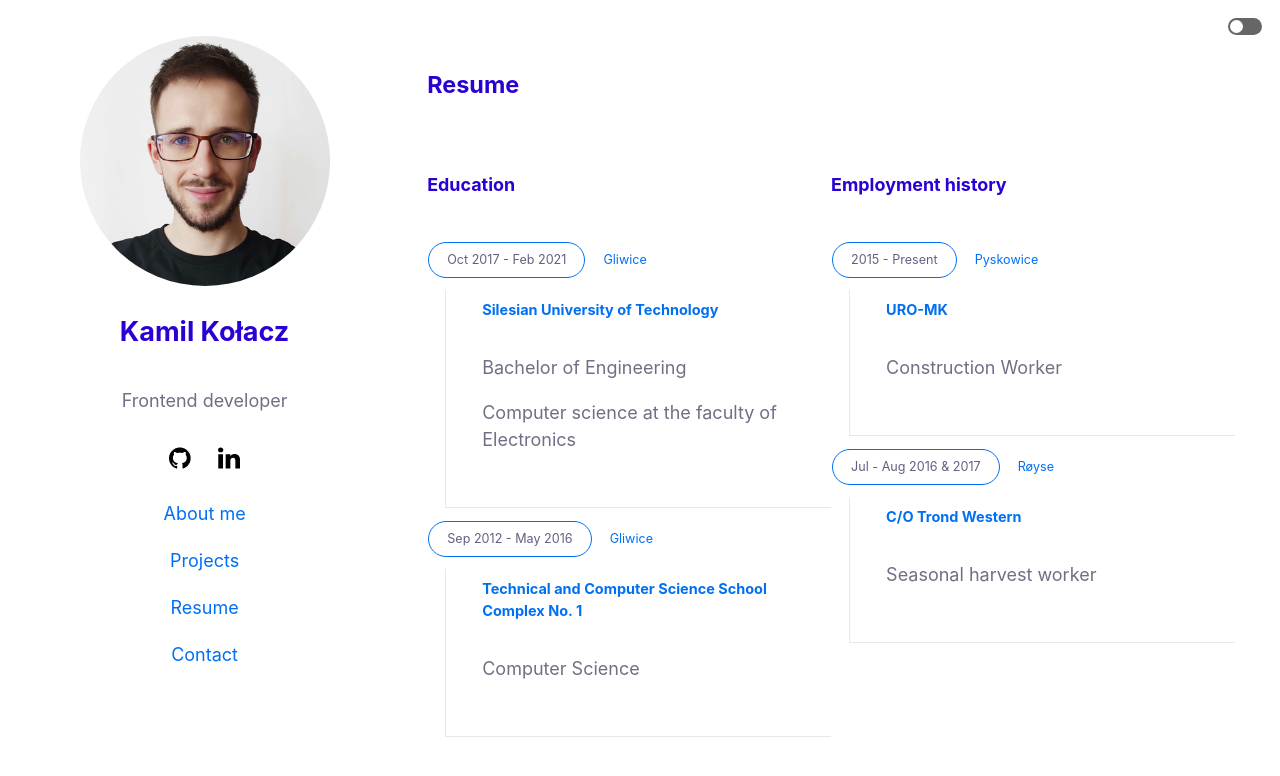
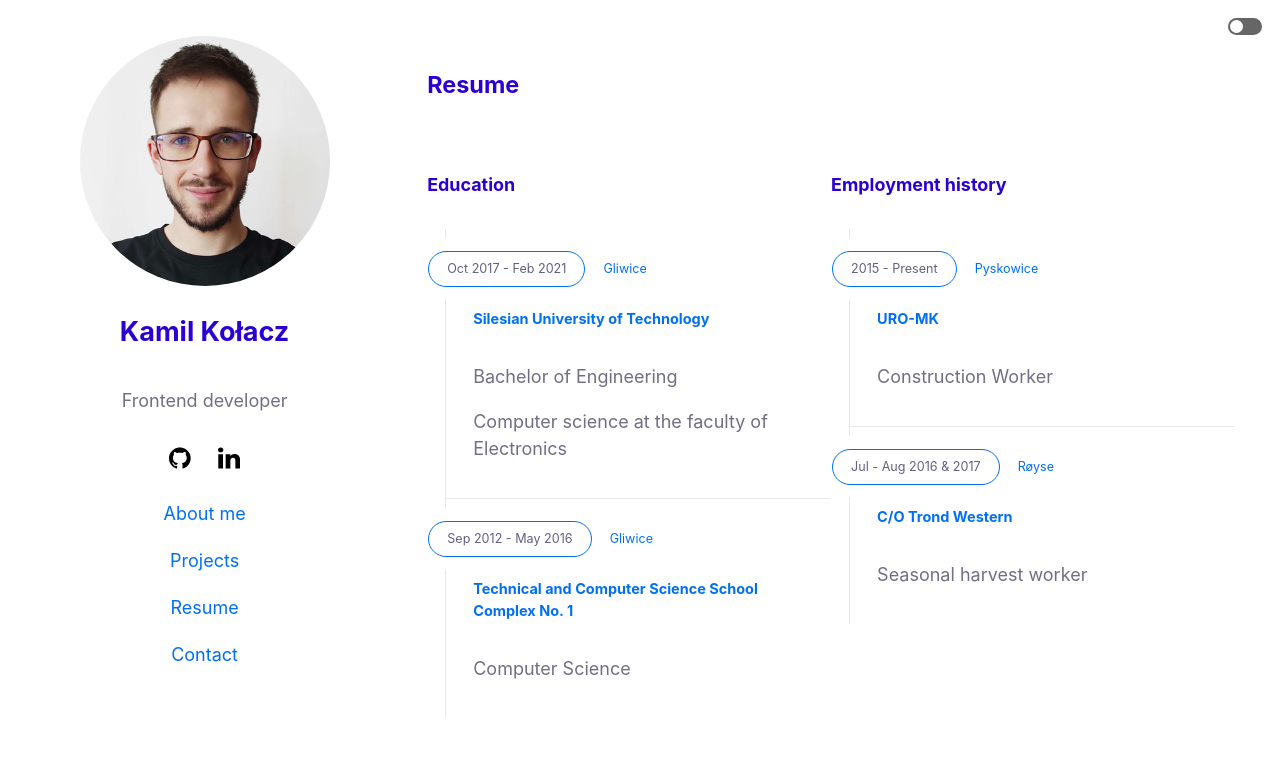
Before and after one commit to ciastek96/personal-website, a Next.js app: page /resume in a window 1280 px wide. Shown: the top 776 px of the page. Built offline with nearby package versions, Linux system fonts and the light colour scheme.

Commit message:
improved borders in ResumeWrapper component

```diff
--- a/components/ResumeWrapper/ResumeWrapper.module.scss
+++ b/components/ResumeWrapper/ResumeWrapper.module.scss
@@ -13,23 +13,27 @@
     flex-basis: 100%;
 
     ul {
-      margin: 0;
+      margin: 0 0 0 1rem;
       padding: 0;
+      border-left: 1px solid rgba(102, 95, 130, 0.15);
 
       li {
         position: relative;
         list-style: none;
-        border-left: 1px solid rgba(102, 95, 130, 0.15);
+        //border-left: 1px solid rgba(102, 95, 130, 0.15);
         border-bottom: 1px solid rgba(102, 95, 130, 0.15);
-        margin-left: 1rem;
-        padding: 2rem;
+        padding: 2.5rem 1.5rem 1rem;
+
+        &:last-child {
+          border: none;
+        }
 
         .header {
           display: flex;
           align-items: center;
           position: absolute;
           background-color: white;
-          top: 0;
+          top: 0.5rem;
           left: -1rem;
 
           p {
```
